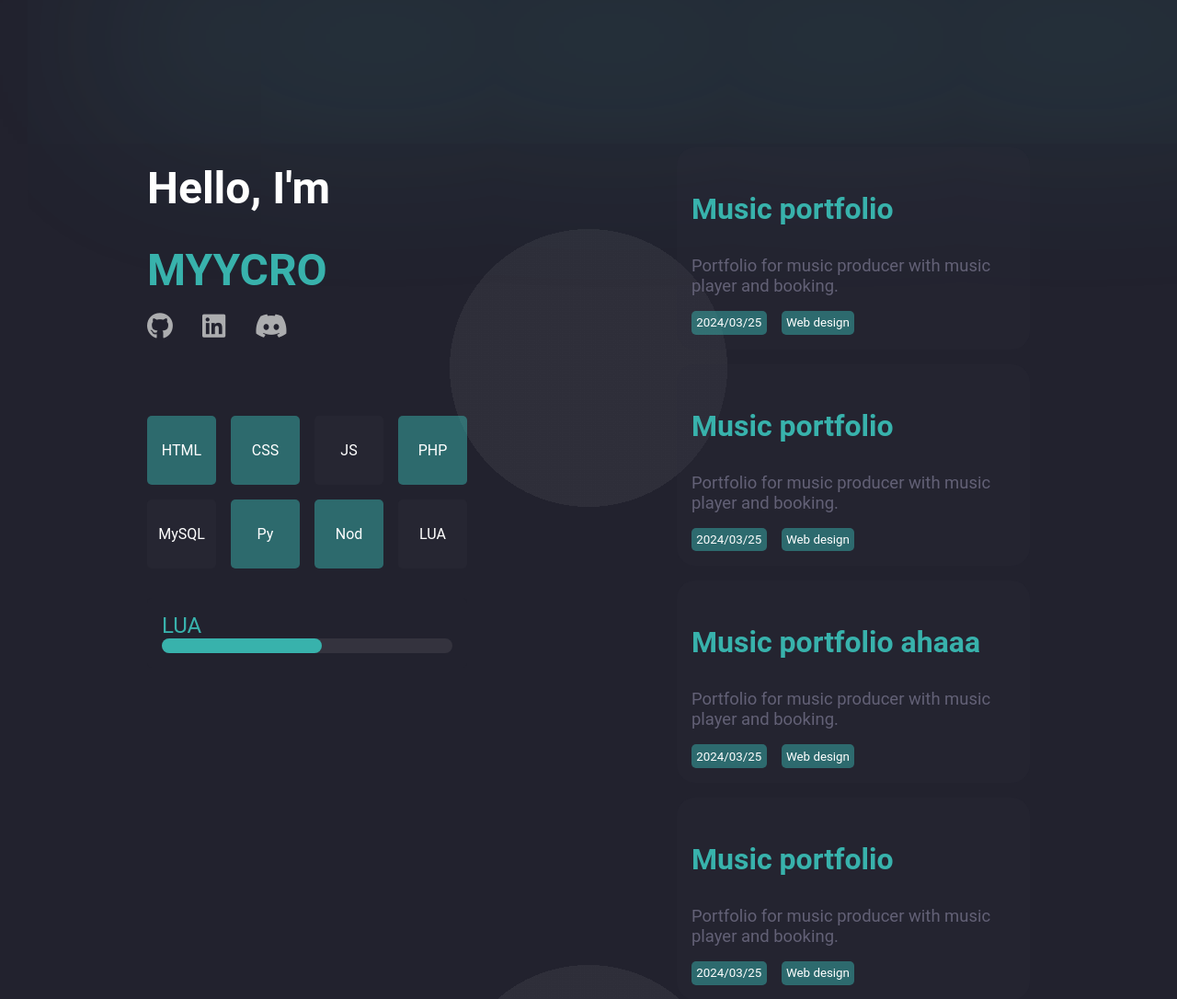
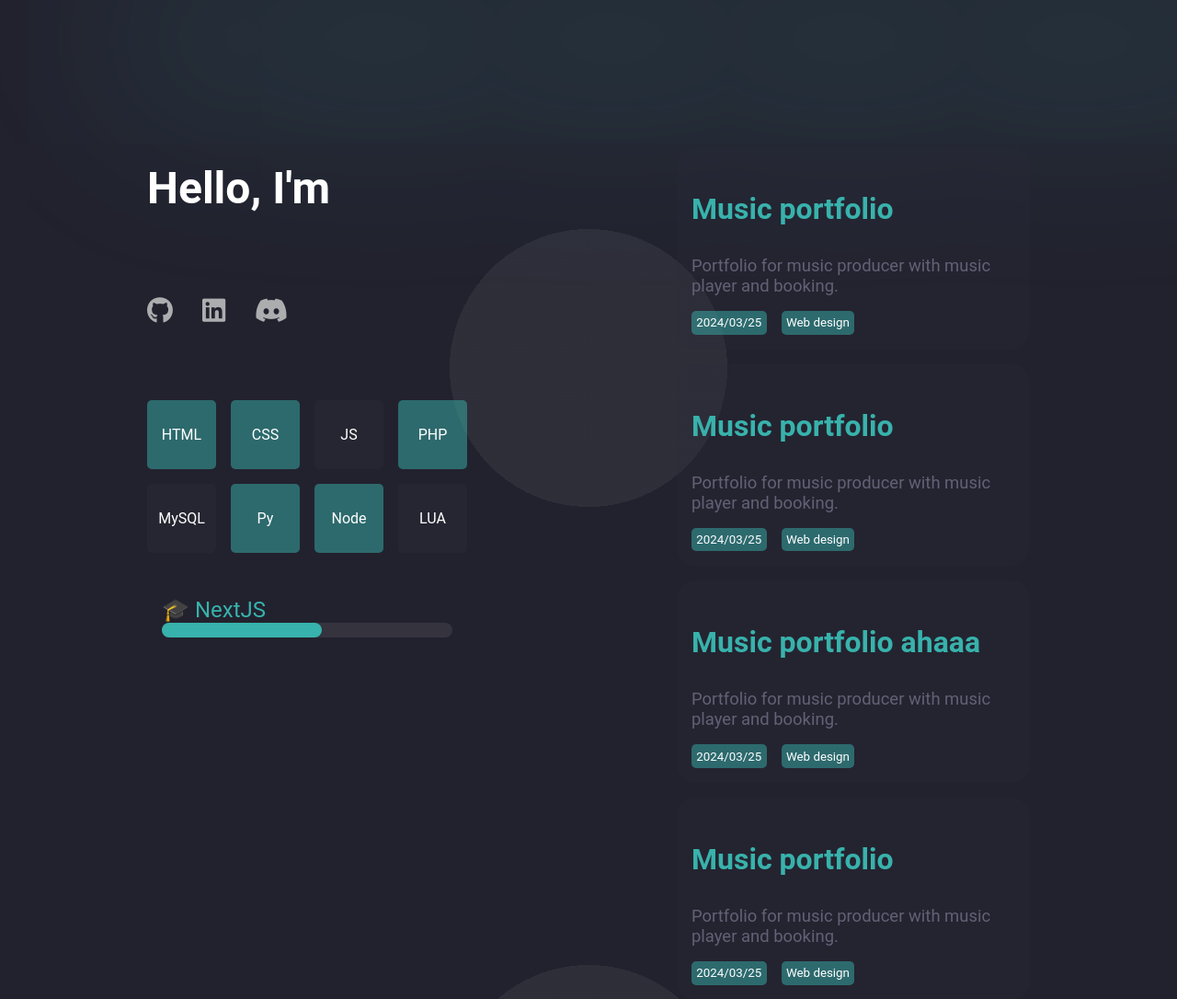
Before and after one commit to mYYcroSoft/mYYcroSoft.github.io, a PHP site: page / in a window 1280 px wide. Shown: the top 1086 px of the page at 92% size. Run offline with PHP 8.4, Linux system fonts and the light colour scheme; some libraries are stand-ins or nearby versions.

Commit message:
viewport

```diff
--- a/index.html
+++ b/index.html
@@ -6,17 +6,20 @@
     <title>MYYCRO - IT student, Web developer, FiveM developer</title>
     <script src="https://ajax.googleapis.com/ajax/libs/jquery/3.7.1/jquery.min.js"></script>
     <link rel="stylesheet" href="./scss/index.css">
+    <link href="https://cdn.jsdelivr.net/npm/aos@2.3.4/dist/aos.css" rel="stylesheet">
+<script src="https://cdn.jsdelivr.net/npm/aos@2.3.4/dist/aos.js"></script>
+
 </head>
 <body>
     <section class="home-container">
 
         <div class="shadow"></div>
-        <div class="left">
+        <div class="left" data-aos="zoom-in">
 
             <div class="heading">
                 <h3>Hello, I'm</h3>
                 <div class="retype-row">
-                    <h3 class="retype">MYYCRO</h3>
+                    <h3 class="retype" id="retpye-text"></h3>
                 </div>
             </div>
 
@@ -28,26 +31,26 @@
 
             <div class="skills">
                 <div class="list">
-                    <div class="box"> <span>HTML</span> </div>
-                    <div class="box"> <span>CSS</span> </div>
-                    <div class="box"> <span>JS</span> </div>
-                    <div class="box"> <span>PHP</span> </div>
-                    <div class="box"> <span>MySQL</span> </div>
-                    <div class="box"> <span>Py</span> </div>
-                    <div class="box"> <span>Nod</span> </div>
-                    <div class="box"> <span>LUA</span> </div>
+                    <div class="box langugage_box"> <span class="language_name">HTML</span> </div>
+                    <div class="box langugage_box"> <span class="language_name">CSS</span> </div>
+                    <div class="box langugage_box"> <span class="language_name">JS</span> </div>
+                    <div class="box langugage_box"> <span class="language_name">PHP</span> </div>
+                    <div class="box langugage_box"> <span class="language_name">MySQL</span> </div>
+                    <div class="box langugage_box"> <span class="language_name">Py</span> </div>
+                    <div class="box langugage_box"> <span class="language_name">Node</span> </div>
+                    <div class="box langugage_box"> <span class="language_name">LUA</span> </div>
                 </div>
-                <div class="skill-bar">
-                    <span>LUA</span>
+                <div class="skill-bar" id="skillsContainer" >
+                    <span id="skill_name">🎓 NextJS</span>
                     <div class="bar">
-                        <div class="progress"></div>
+                        <div class="progress" id="skillBar"></div>
                     </div>
                 </div>
             </div>
 
         </div>
 
-        <div class="right">
+        <div class="right" data-aos="fade-left">
             <div class="project-list">
                 <div class="box">
                     <h3>Music portfolio</h3>
@@ -110,18 +113,18 @@
 
     </section>
 
-    <section class="about-container">
-        <div class="left">
+    <section class="about-container container">
+        <div class="block" data-aos="fade-up">
             <h3>About me</h3>
-            <p>Hi, I'm Josef Šivčo, a student of IT at the University of Žilina. I am a web developer and FiveM developer. I am interested in web development, programming, and IT in general. I am constantly learning new things and improving my skills. I am looking for new opportunities and challenges.</p>
+            <p>
+                I am a student of IT technologies, I am interested in web development and FiveM development. I am currently learning NextJS and I am looking for a job in the field of web development.
+            </p>
         </div>
-        <div class="right">
-            <img src="./img/about.jpg" alt="Josef Šivčo">
-        </div>
+
     </section>
 
 
-
+    <script src="./js/index.js"></script>
     <script src="https://kit.fontawesome.com/d798d3878a.js" crossorigin="anonymous"></script>
 </body>
 </html>
--- /dev/null
+++ b/js/index.js
@@ -0,0 +1,106 @@
+const texts = ['myycro.', 'web developer.', 'student.'];
+let textIndex = 0;
+let charIndex = 0;
+
+const textElement = document.getElementById('retpye-text');
+
+function type() {
+  if (charIndex < texts[textIndex].length) {
+
+    textElement.textContent += texts[textIndex].charAt(charIndex);
+    charIndex++;
+    setTimeout(type, 100);
+  } else {
+
+    setTimeout(erase, 1000);
+  }
+}
+
+function erase() {
+
+  setTimeout(eraseText, 500);
+}
+
+function eraseText() {
+  if (charIndex > 0) {
+
+    textElement.textContent = texts[textIndex].substring(0, charIndex - 1);
+    charIndex--;
+    setTimeout(eraseText, 50);
+  } else {
+
+    textIndex = (textIndex + 1) % texts.length;
+    charIndex = 0;
+
+    setTimeout(type, 500);
+  }
+}
+
+
+type();
+
+
+const skillsMap = {
+    HTML: 100,
+    CSS: 90,
+    PHP: 60,
+    JS: 55,
+    PY: 50,
+    SQL: 55,
+    Node: 40,
+    LUA: 100
+  };
+
+  const languageBoxes = document.querySelectorAll('.langugage_box');
+  let langugageSelected = false
+  languageBoxes.forEach((box) => {
+    box.addEventListener('mouseover', (event) => {
+        langugageSelected = true
+      const languageName = event.target.innerText.trim();
+      const skill = skillsMap[languageName];
+        document.getElementById("skillsContainer").style.opacity = 1;
+        document.getElementById("skill_name").innerText = languageName;
+        document.getElementById("skillBar").style.width = `${skill}%`;
+    });
+
+    box.addEventListener('mouseout', () => {
+        langugageSelected = false
+        setTimeout(function () {
+            if (langugageSelected == false) {
+            }
+        }, 500);
+    });
+  });
+
+    languageBoxes.forEach((box) => {
+    box.addEventListener('mouseover' && 'click', (event) => {
+        langugageSelected = true
+      const languageName = event.target.innerText.trim();
+      const skill = skillsMap[languageName];
+        document.getElementById("skillsContainer").style.opacity = 1;
+        document.getElementById("skill_name").innerText = languageName;
+        document.getElementById("skillBar").style.width = `${skill}%`;
+    });
+
+    box.addEventListener('mouseout', () => {
+        langugageSelected = false
+        setTimeout(function () {
+            if (langugageSelected == false) {
+            }
+        }, 500);
+    });
+  });
+
+
+  document.documentElement.style.scrollBehavior = 'smooth';
+
+// Případně můžete změnit zpět na 'auto' pro rychlé scrollování:
+setTimeout(() => {
+    document.documentElement.style.scrollBehavior = 'auto';
+}, 300); // Po 300ms se vrátí rychlé scrollování
+
+
+AOS.init({
+    duration: 1000, // Délka animace v milisekundách
+    once: false     // Animace se spustí jen jednou
+});
--- a/scss/_mixins.scss
+++ b/scss/_mixins.scss
@@ -29,6 +29,7 @@
             gap: $gap;
             .retype {
                 color: $primary-color;
+                height: 5vh;
             }
         }
         @media (max-width: $tablet) {
@@ -36,6 +37,11 @@
         }
         @media (max-width: $mobile) {
             width: 15rem;
+            .retype-row{
+                .retype {
+                    font-size: calc($font-h3 / 2);
+                }
+            }
         }
 
     }
--- a/scss/home/_main.scss
+++ b/scss/home/_main.scss
@@ -94,7 +94,7 @@
         }
         @media (max-width: $tablet) {
             position: relative;
-            margin-top: $padding-max;
+            margin-top: calc($padding-max * 2);
             width:  85%;
          }
 
@@ -105,5 +105,18 @@
 
 .about-container{
     @include flex-container(100vh);
-    background-color: #f5f5f5;
+    background-color: $secondary-color;
+    background-image:
+    radial-gradient(circle, rgba(229, 229, 229, 0.03) 20%, transparent 5%),
+    radial-gradient(circle, rgba(229, 229, 229, 0.03) 20%, transparent 5%);
+    background-size: 1em 1em;
+    background-position: 50% 50%;
+
+    background-attachment: fixed;
+    display: flex;
+    justify-content: center;
+    .block{
+        width: 80%;
+        background-color: lighten($secondary-color, 1%);
+    }
 }
--- a/scss/index.css
+++ b/scss/index.css
@@ -52,6 +52,7 @@
 }
 .home-container .left .heading .retype-row .retype {
   color: rgb(56, 178, 172);
+  height: 5vh;
 }
 @media (max-width: 768px) {
   .home-container .left .heading {
@@ -61,6 +62,9 @@
 @media (max-width: 480px) {
   .home-container .left .heading {
     width: 15rem;
+  }
+  .home-container .left .heading .retype-row .retype {
+    font-size: 1.5rem;
   }
 }
 .home-container .left .socials {
@@ -209,7 +213,7 @@
 @media (max-width: 768px) {
   .home-container .right {
     position: relative;
-    margin-top: 5rem;
+    margin-top: 10rem;
     width: 85%;
   }
 }
@@ -217,11 +221,25 @@
 .about-container {
   display: flex;
   height: 100vh;
-  background-color: #f5f5f5;
+  background-color: rgb(34, 34, 46);
+  background-image: radial-gradient(circle, rgba(229, 229, 229, 0.03) 20%, transparent 5%), radial-gradient(circle, rgba(229, 229, 229, 0.03) 20%, transparent 5%);
+  background-size: 1em 1em;
+  background-position: 50% 50%;
+  background-attachment: fixed;
+  display: flex;
+  justify-content: center;
+}
+.about-container .block {
+  width: 80%;
+  background-color: #242431;
 }
 
 body {
   margin: 0;
   padding: 0;
   font-family: "Roboto", sans-serif;
+}
+
+html {
+  scroll-behavior: smooth;
 }/*# sourceMappingURL=index.css.map */
--- a/scss/index.scss
+++ b/scss/index.scss
@@ -8,3 +8,7 @@ body {
     padding: 0;
     font-family: 'Roboto', sans-serif;
 }
+
+html {
+    scroll-behavior: smooth;
+}
```
Also changed, not shown: 1 other file.
